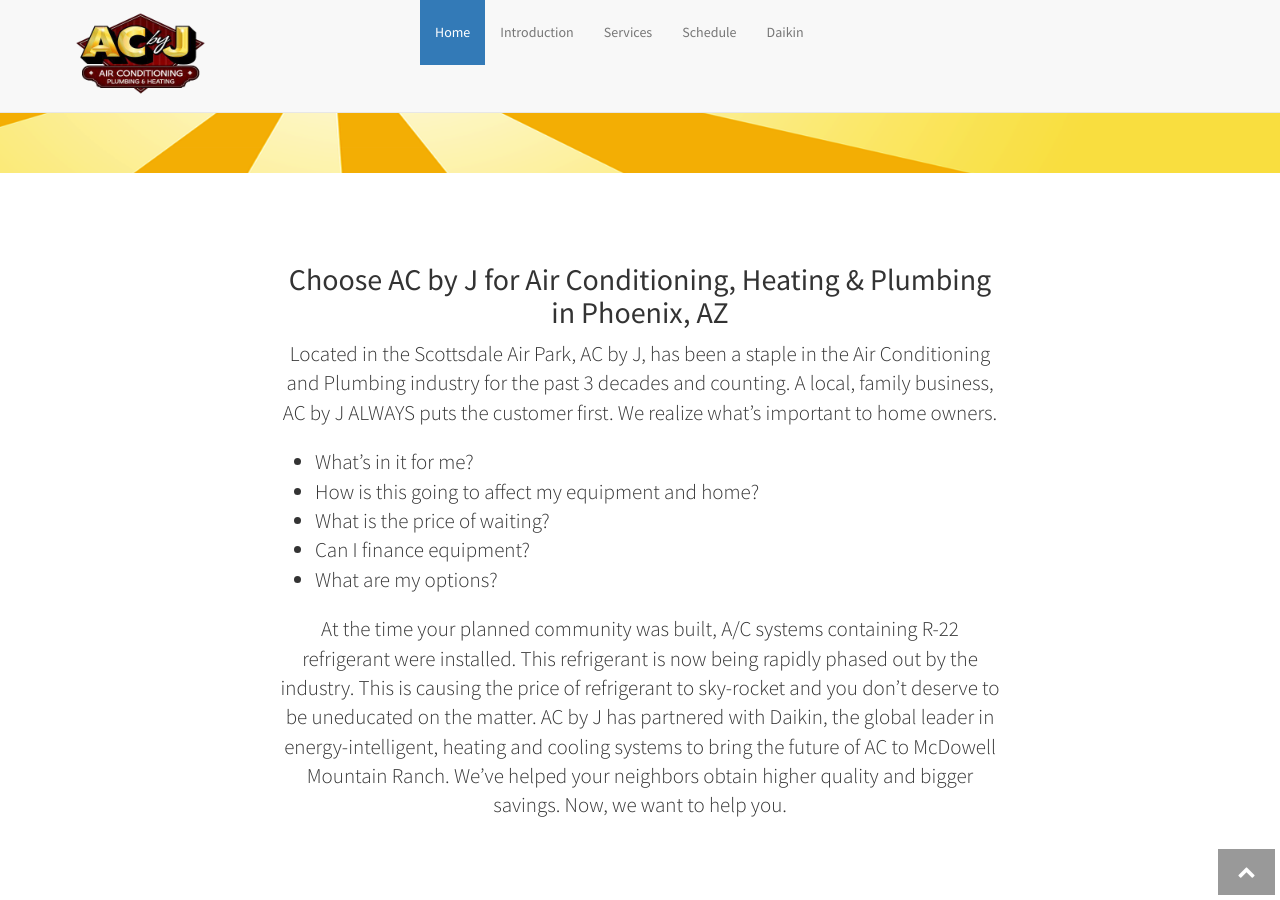
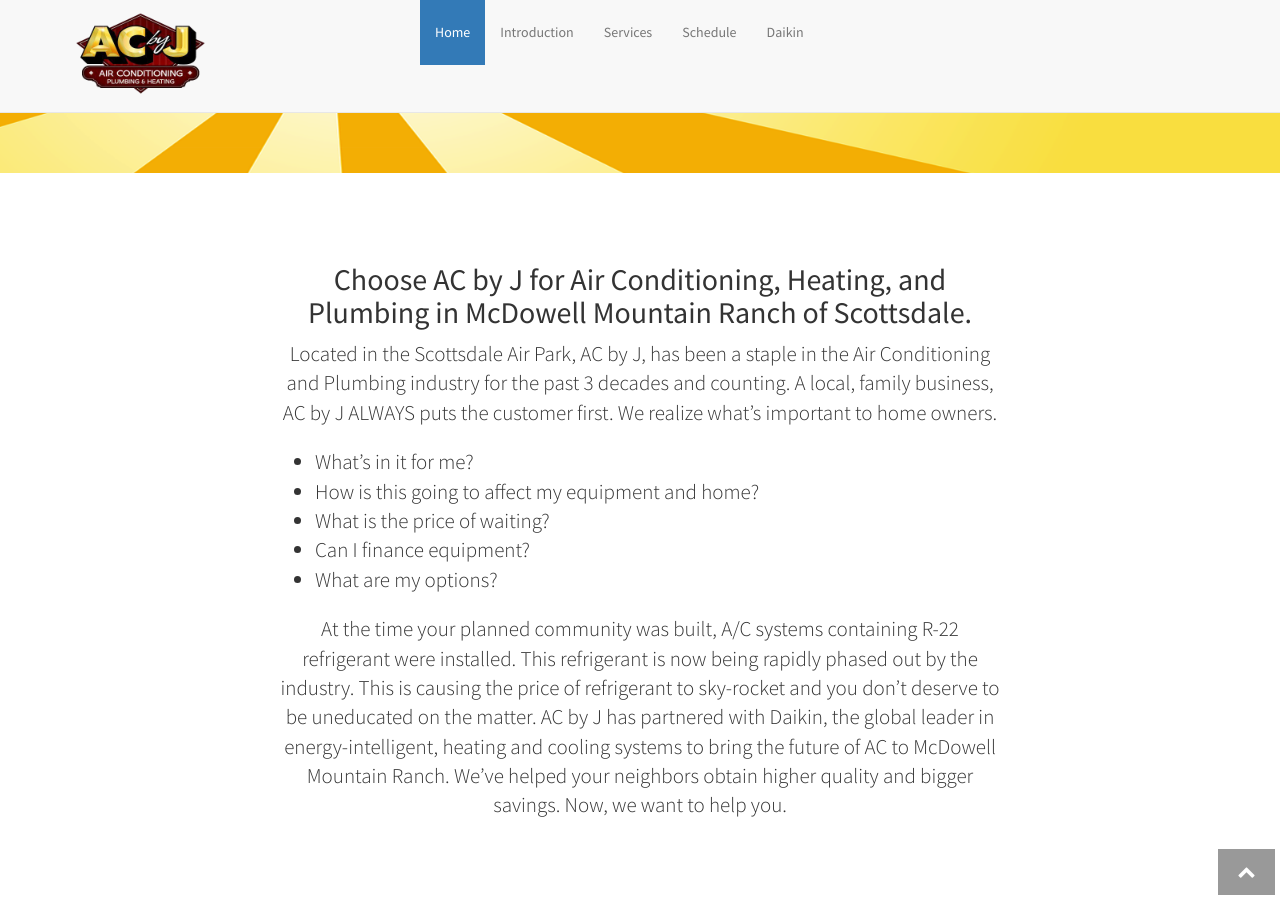
Before and after one commit to smartrobot/golden, a Jekyll site: the page built from index.html, in a window 1280 px wide and 900 px high, scrolled down 1127 px. Built offline with Jekyll 4.4.1, drawn with Linux system fonts in a browser that asks for light colours; some web fonts are replaced; the list of posts is cut into pages by our own code.

Commit message:
Fixed name

```diff
--- a/index.html
+++ b/index.html
@@ -15,7 +15,7 @@ permalink: /
           <div class="col-sm-8 col-md-8 col-md-offset-2">
             <br>
             <div style="padding: 25px 0;"></div>
-            <h2>Choose AC by J for Air Conditioning, Heating & Plumbing in Phoenix, AZ</h2>
+            <h2>Choose AC by J for Air Conditioning, Heating, and Plumbing in McDowell Mountain Ranch of Scottsdale.</h2>
             <p class="lead">Located in the Scottsdale Air Park, AC by J, has been a staple in the Air Conditioning and Plumbing industry for the past 3 decades and counting. A local, family business, AC by J ALWAYS puts the customer first. We realize what’s important to home owners.</p>
           <ul style="text-align:left" class="lead">
               <li>What’s in it for me?</li>
```
